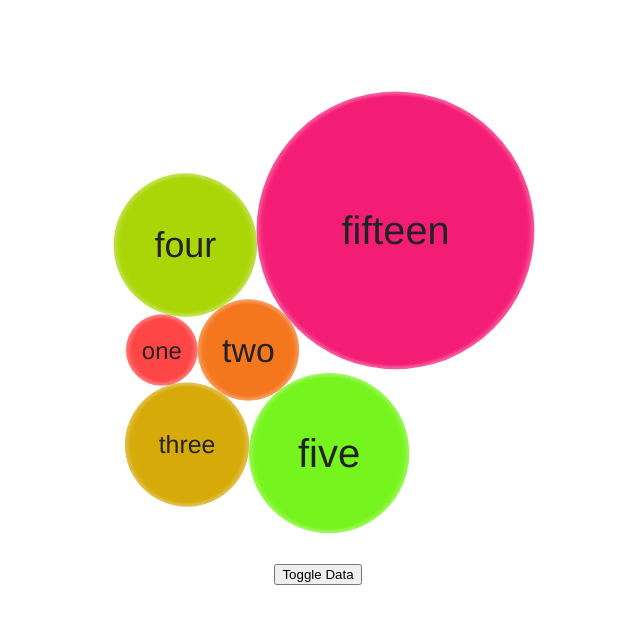
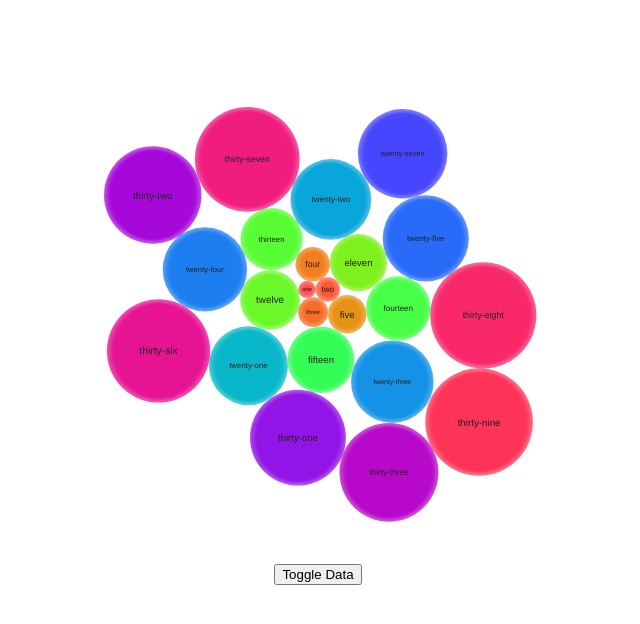
Before and after one commit to madcar/vue-d3-bubble-chart, a Vue app: page / in a window 1280 px wide. Shown: the top 624 px of the page, without its empty margins (322-962 px from the left). Built offline with nearby package versions, Linux system fonts and the light colour scheme.

Commit message:
Add more bubbles

```diff
--- a/src/App.vue
+++ b/src/App.vue
@@ -48,16 +48,46 @@ export default {
         { name: 'three', value: 3 },
         { name: 'four', value: 4 },
         { name: 'five', value: 5 },
+        { name: 'eleven', value: 11 },
+        { name: 'twelve', value: 12 },
+        { name: 'thirteen', value: 13 },
+        { name: 'fourteen', value: 14 },
         { name: 'fifteen', value: 15 },
+        { name: 'twenty-one', value: 21 },
+        { name: 'twenty-two', value: 22 },
+        { name: 'twenty-three', value: 23 },
+        { name: 'twenty-four', value: 24 },
+        { name: 'twenty-five', value: 25 },
+        { name: 'twenty-seven', value: 27 },
+        { name: 'thirty-six', value: 36 },
+        { name: 'thirty-seven', value: 37 },
+        { name: 'thirty-one', value: 31 },
+        { name: 'thirty-two', value: 32 },
+        { name: 'thirty-three', value: 33 },
+        { name: 'thirty-eight', value: 38 },
+        { name: 'thirty-nine', value: 39 },
       ],
       graphDataB: [
         { name: 'three', value: 3 },
         { name: 'four', value: 4 },
         { name: 'five', value: 5 },
         { name: 'six', value: 6 },
+        { name: 'seven', value: 7 },
         { name: 'sixteen', value: 16 },
-        { name: 'seven', value: 7 },
         { name: 'seventeen', value: 17 },
+        { name: 'twenty-one', value: 21 },
+        { name: 'twenty-two', value: 22 },
+        { name: 'twenty-three', value: 23 },
+        { name: 'twenty-eight', value: 28 },
+        { name: 'eighteen', value: 18 },
+        { name: 'nineteen', value: 19 },
+        { name: 'thirty-six', value: 36 },
+        { name: 'thirty-seven', value: 37 },
+        { name: 'thirty-one', value: 31 },
+        { name: 'thirty-two', value: 32 },
+        { name: 'thirty-three', value: 33 },
+        { name: 'thirty-eight', value: 38 },
+        { name: 'thirty-nine', value: 39 },
       ],
     }
   },
```
